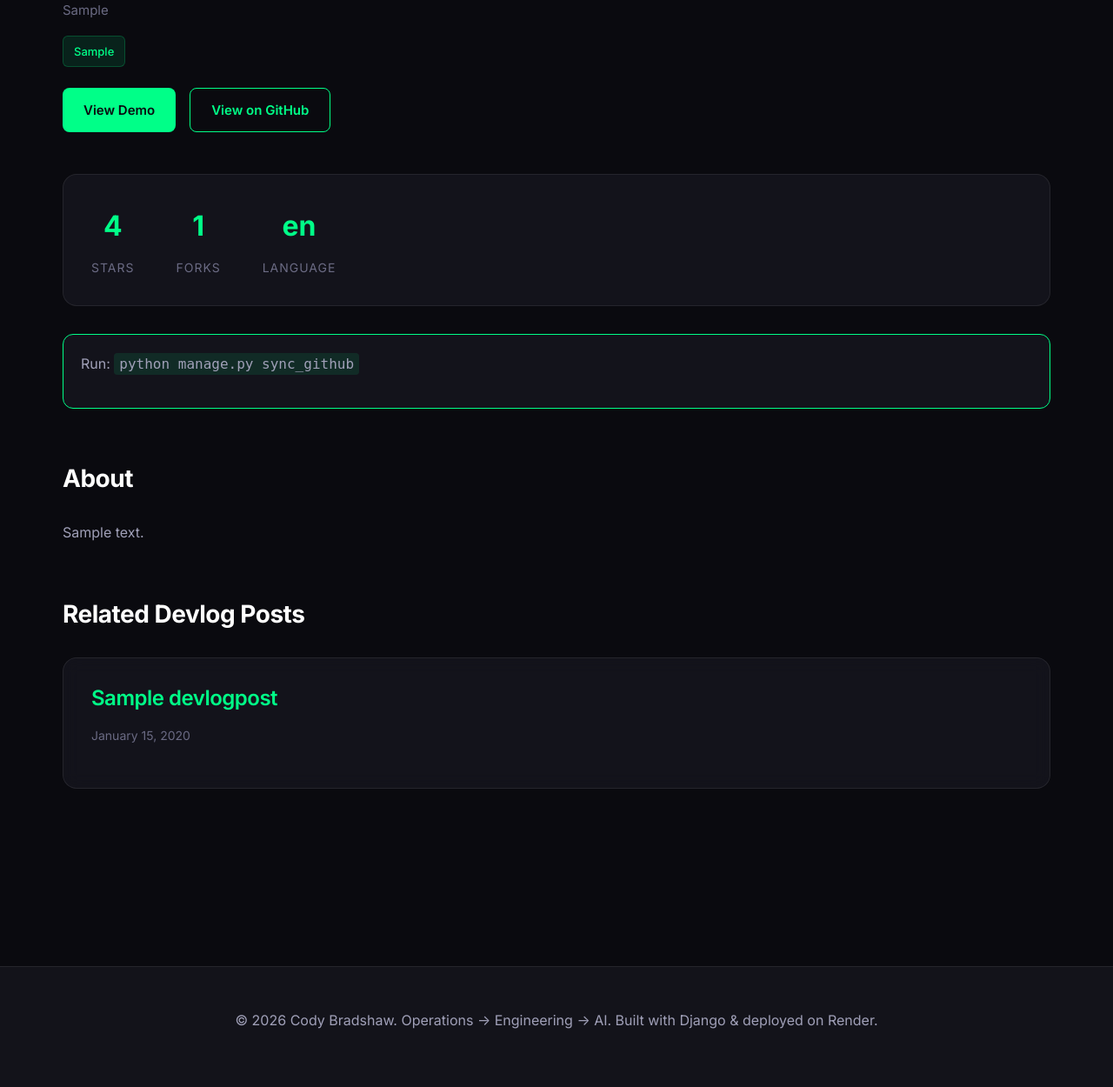
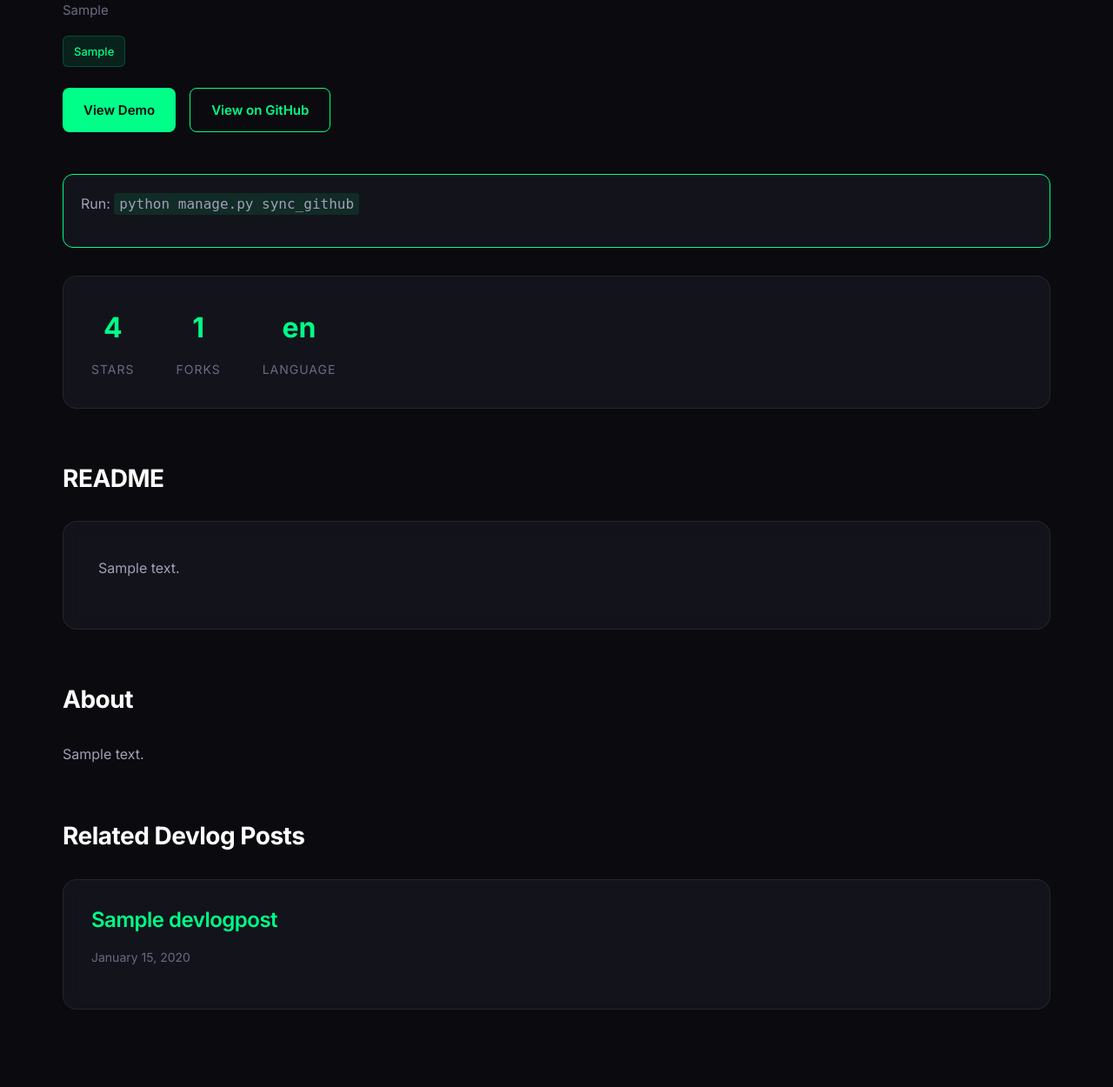
Before and after one commit to Bradshawrc93/portfolio-site, a Django app: a page that uses templates/core/project_detail.html in a window 1280 px wide. Shown: the part 214-1464 px from the top of the page at 87% size. Before the commit the page ends 1397 px from the top, so only its background shows below. Run offline with Django 4.2, Linux system fonts and the light colour scheme; tables that the repository leaves empty hold one stand-in row (values such as "Sample post").

Commit message:
Add README display support to project detail pages
- Add readme_content field to RepoSnapshot model
- Update sync_github command to fetch and store README.md from GitHub
- Render README as HTML with markdown support on project detail page
- Add styling for README content section
- Update project detail layout to show: View on GitHub button, Activity chart, then README below

```diff
--- a/core/views.py
+++ b/core/views.py
@@ -1,5 +1,6 @@
 from django.shortcuts import render, get_object_or_404
 from django.utils import timezone
+from markdown import markdown
 from .models import Project
 from devlog.models import DevlogPost
 from githubsync.models import RepoSnapshot, RepoActivityPoint, UserContributionDay
@@ -136,6 +137,14 @@
         published_at__isnull=False
     )[:5]
 
+    # Render README as HTML if it exists
+    readme_html = ''
+    if snapshot and snapshot.readme_content:
+        readme_html = markdown(
+            snapshot.readme_content,
+            extensions=['fenced_code', 'codehilite', 'tables', 'toc']
+        )
+
     context = {
         'project': project,
         'snapshot': snapshot,
@@ -143,5 +152,6 @@
         'max_commits': max_commits,
         'has_activity_data': len(activity_data) > 0,
         'related_posts': related_posts,
+        'readme_html': readme_html,
     }
     return render(request, 'core/project_detail.html', context)
--- a/githubsync/models.py
+++ b/githubsync/models.py
@@ -10,6 +10,7 @@
     forks = models.IntegerField(default=0)
     open_issues = models.IntegerField(default=0)
     pushed_at = models.DateTimeField(null=True, blank=True)
+    readme_content = models.TextField(blank=True, help_text="README.md content from repository")
     updated_at = models.DateTimeField(auto_now=True)
     fetched_at = models.DateTimeField(auto_now_add=True)
 
--- a/static/css/style.css
+++ b/static/css/style.css
@@ -763,6 +763,140 @@
     font-style: italic;
 }
 
+/* README Section */
+.readme-section {
+    margin: 48px 0;
+}
+
+.readme-content {
+    background: var(--bg-card);
+    backdrop-filter: blur(10px);
+    border: 1px solid var(--border-color);
+    border-radius: 16px;
+    padding: 40px;
+    line-height: 1.7;
+}
+
+.readme-content h1,
+.readme-content h2,
+.readme-content h3,
+.readme-content h4,
+.readme-content h5,
+.readme-content h6 {
+    color: var(--text-primary);
+    margin-top: 32px;
+    margin-bottom: 16px;
+    font-weight: 600;
+}
+
+.readme-content h1 {
+    font-size: 32px;
+    border-bottom: 2px solid var(--border-color);
+    padding-bottom: 12px;
+}
+
+.readme-content h2 {
+    font-size: 24px;
+    border-bottom: 1px solid var(--border-color);
+    padding-bottom: 8px;
+    margin-top: 40px;
+}
+
+.readme-content h3 {
+    font-size: 20px;
+}
+
+.readme-content p {
+    color: var(--text-secondary);
+    margin-bottom: 16px;
+}
+
+.readme-content code {
+    background: rgba(0, 255, 136, 0.1);
+    color: var(--accent);
+    padding: 3px 6px;
+    border-radius: 4px;
+    font-family: 'SF Mono', 'Monaco', 'Consolas', monospace;
+    font-size: 14px;
+    border: 1px solid rgba(0, 255, 136, 0.2);
+}
+
+.readme-content pre {
+    background: var(--bg-secondary);
+    border: 1px solid var(--border-color);
+    border-radius: 12px;
+    padding: 24px;
+    overflow-x: auto;
+    margin: 24px 0;
+}
+
+.readme-content pre code {
+    background: transparent;
+    padding: 0;
+    border: none;
+    color: var(--text-secondary);
+}
+
+.readme-content ul,
+.readme-content ol {
+    margin: 16px 0;
+    padding-left: 32px;
+    color: var(--text-secondary);
+}
+
+.readme-content li {
+    margin-bottom: 8px;
+}
+
+.readme-content a {
+    color: var(--accent);
+    text-decoration: underline;
+}
+
+.readme-content a:hover {
+    color: var(--accent-hover);
+}
+
+.readme-content img {
+    max-width: 100%;
+    height: auto;
+    border-radius: 8px;
+    margin: 24px 0;
+}
+
+.readme-content table {
+    width: 100%;
+    border-collapse: collapse;
+    margin: 24px 0;
+    background: var(--bg-secondary);
+    border-radius: 12px;
+    overflow: hidden;
+}
+
+.readme-content table th,
+.readme-content table td {
+    border: 1px solid var(--border-color);
+    padding: 12px;
+    text-align: left;
+}
+
+.readme-content table th {
+    background: var(--bg-tertiary);
+    color: var(--text-primary);
+    font-weight: 600;
+}
+
+.readme-content blockquote {
+    border-left: 3px solid var(--accent);
+    padding-left: 20px;
+    margin: 24px 0;
+    color: var(--text-secondary);
+    font-style: italic;
+    background: rgba(0, 255, 136, 0.05);
+    padding: 16px 20px;
+    border-radius: 8px;
+}
+
 /* Footer */
 footer {
     background: var(--bg-secondary);
--- a/templates/core/project_detail.html
+++ b/templates/core/project_detail.html
@@ -20,6 +20,25 @@
         </div>
     </div>
 
+    {% if has_activity_data %}
+    <div class="activity-chart">
+        <h2 class="activity-chart-title">Repository Activity (Last 90 Days)</h2>
+        <div class="chart-container">
+            {% for item in activity_data %}
+            <div class="chart-bar"
+                 style="height: {% widthratio item.commits max_commits 100 %}%;"
+                 data-count="{{ item.commits }} commits"
+                 title="{{ item.day|date:'M d, Y' }}: {{ item.commits }} commits">
+            </div>
+            {% endfor %}
+        </div>
+    </div>
+    {% else %}
+    <div class="message">
+        <p>Run: <code>python manage.py sync_github</code></p>
+    </div>
+    {% endif %}
+
     {% if snapshot %}
     <div class="project-stats">
         <div class="stat">
@@ -39,23 +58,13 @@
     </div>
     {% endif %}
 
-    {% if has_activity_data %}
-    <div class="activity-chart">
-        <h2 class="activity-chart-title">Repository Activity (Last 90 Days)</h2>
-        <div class="chart-container">
-            {% for item in activity_data %}
-            <div class="chart-bar"
-                 style="height: {% widthratio item.commits max_commits 100 %}%;"
-                 data-count="{{ item.commits }} commits"
-                 title="{{ item.day|date:'M d, Y' }}: {{ item.commits }} commits">
-            </div>
-            {% endfor %}
+    {% if snapshot and snapshot.readme_content %}
+    <section class="section readme-section">
+        <h2 class="section-title">README</h2>
+        <div class="readme-content">
+            {{ readme_html|safe }}
         </div>
-    </div>
-    {% else %}
-    <div class="message">
-        <p>Run: <code>python manage.py sync_github</code></p>
-    </div>
+    </section>
     {% endif %}
 
     {% if snapshot and snapshot.description %}
```
Also changed, not shown: githubsync/management/commands/sync_github.py (+15 -0 lines), githubsync/migrations/0002_reposnapshot_readme_content.py (added).
